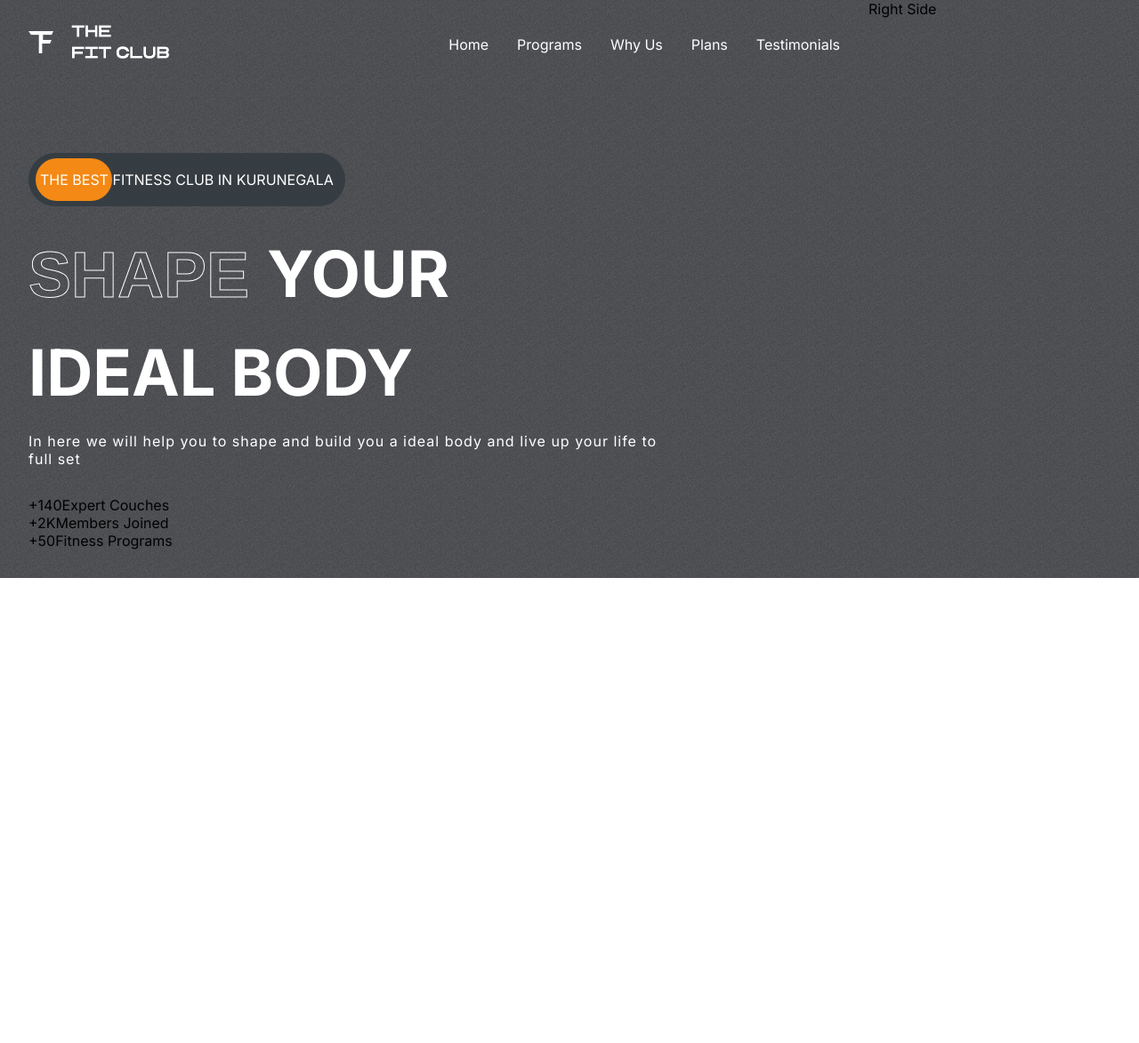
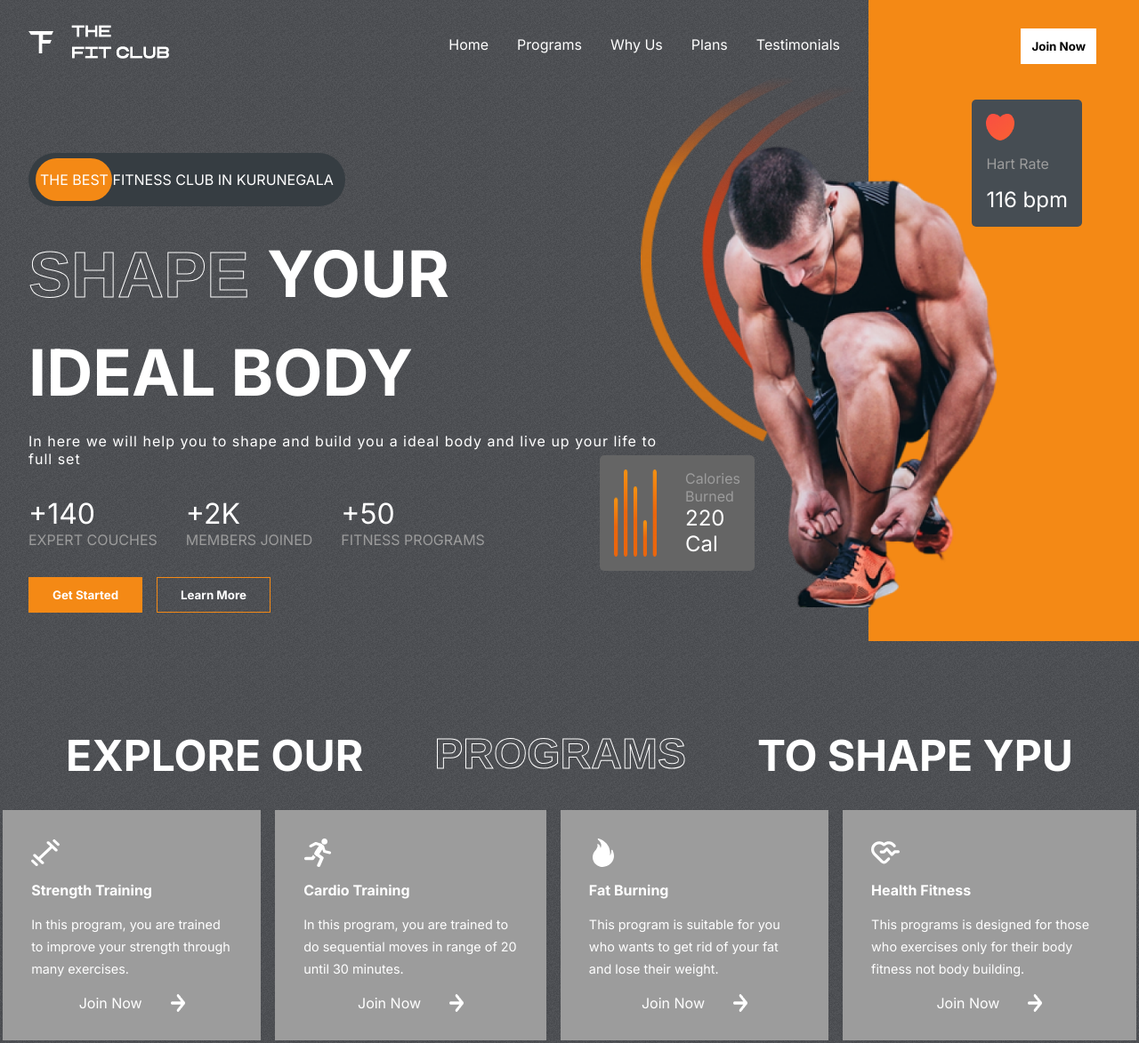
Before and after one commit to SachinUthpala/Fitness-club, a React (Create React App) app: page / in a window 1280 px wide. Shown: the whole page at 89% size. Before the commit the page ends 800 px from the top, so only its background shows below. Built offline with nearby package versions, Linux system fonts and the light colour scheme.

Commit message:
programs

```diff
--- a/src/App.css
+++ b/src/App.css
@@ -28,3 +28,19 @@
   -webkit-text-stroke-width: 1px;
   -webkit-text-stroke-color: #fff;
 }
+
+.btn{
+  background-color: #fff;
+  border: 4px solid transparent;
+  transition: 300ms all;
+  padding: 0.5rem;
+  font-weight: bold;
+  display: flex;
+  align-items: center;
+  justify-content: center;
+}
+
+.btn:hover{
+  cursor: pointer;
+
+}
--- a/src/App.js
+++ b/src/App.js
@@ -1,9 +1,11 @@
 import './App.css';
 import Hero from './components/Hero/Hero';
+import Programs from './components/Programs/Programs';
 function App() {
   return (
     <div className="App">
           <Hero />
+          <Programs />
     </div>
   );
 }
--- a/src/components/Hero/Hero.css
+++ b/src/components/Hero/Hero.css
@@ -14,6 +14,8 @@
 
 .right-h{
     flex: 1;
+    position: relative;
+    background: var(--orange);
 }
 
 .the-best-ad{
@@ -61,3 +63,121 @@
     letter-spacing: 1px;
     width: 80%;
 }
+
+.figures{
+    display: flex;
+    gap: 2rem;
+}
+
+.figures>div{
+    display: flex;
+    flex-direction: column;
+}
+
+.figures>div>span:nth-of-type(1){
+    font-size: 2rem;
+    color: white;
+}
+
+.figures>div>span:nth-of-type(2){
+    text-transform: uppercase;
+    color: var(--gray);
+}
+
+.hero-buttons{
+    display: flex;
+    gap: 1rem;
+    font-weight: bold;
+}
+
+.hero-buttons>button:nth-of-type(1){
+    width: 8rem;
+    color: #fff;
+    background: var(--orange);
+}
+
+.hero-buttons>button:nth-of-type(2){
+    width: 8rem;
+    color: #fff;
+    background: transparent;
+    border: 1px solid var(--orange);
+}
+
+.right-h>button{
+    position: absolute;
+    right: 3rem;
+    top: 2rem;
+    color: black;
+}
+
+.hart-rate{
+    display: flex;
+    flex-direction: column;
+    gap: 1rem;
+    width: fit-content;
+    background: var(--darkGrey);
+    padding: 1rem;
+    align-items: start;
+    position: absolute;
+    right: 4rem;
+    top: 7rem;
+    border-radius: 5px;
+}
+
+.hart-rate>:nth-child(1){
+    width: 2rem;
+}
+
+.hart-rate>:nth-child(2){
+    color: var(--gray);
+}
+
+.hart-rate>:nth-child(3){
+    color: #fff;
+    font-size: 1.5rem;
+}
+
+.hero-img{
+    position: absolute;
+    width: 23rem;
+    top: 10rem;
+    right: 8rem;
+}
+
+.hero-img-back{
+    position: absolute;
+    width: 15rem;
+    top: 5rem;
+    right: 20rem;
+    z-index: -1;
+}
+
+.calorie{
+    display: flex;
+    gap: 2rem;
+    background: var(--caloryCard);
+    border-radius: 5px;
+    padding: 1rem;
+    width: fit-content;
+    position: absolute;
+    top: 32rem;
+    right: 27rem;
+}
+
+.calorie>img{
+    width: 3rem;
+}
+
+.calorie>div{
+    display: flex;
+    flex-direction: column;
+    justify-content: space-between;
+}
+
+.calorie>div>:nth-child(1){
+    color: var(--gray);
+}
+.calorie>div>:nth-child(2){
+    color: #fff;
+    font-size: 1.5rem;
+}
--- a/src/components/Hero/Hero.jsx
+++ b/src/components/Hero/Hero.jsx
@@ -1,6 +1,10 @@
 import React from 'react'
 import './Hero.css'
 import Header from './Header/Header'
+import hero_image from '../../assets/hero_image.png'
+import hero_image_back from '../../assets/hero_image_back.png'
+import Hart from '../../assets/heart.png'
+import Calories from '../../assets/calories.png'
 
 const Hero = () => {
   return (
@@ -42,9 +46,38 @@ const Hero = () => {
                     <span>Fitness Programs</span>
                 </div>
             </div>
+            {/* hero-buttons */}
+            <div className="hero-buttons">
+                <button className='btn'>Get Started</button>
+                <button className='btn'>Learn More</button>
+            </div>
 
         </div>
-        <div className="right-h">Right Side</div>
+        <div className="right-h">
+            <button className="btn">
+                Join Now
+            </button>
+
+            <div className="hart-rate">
+                <img src={Hart} alt="" />
+                <span>Hart Rate</span>
+                <span>116 bpm</span>
+            </div>
+
+            {/* hero images */}
+
+            <img src={hero_image} alt="" className='hero-img' />
+            <img src={hero_image_back} alt="" className='hero-img-back' />
+
+            {/* calories */}
+            <div className="calorie">
+                <img src={Calories} alt="" />
+                <div>
+                    <span>Calories Burned</span>
+                    <span>220 Cal</span>
+                </div>
+            </div>
+        </div>
     </div>
   )
 }
--- /dev/null
+++ b/src/components/Programs/Programs.css
@@ -0,0 +1,64 @@
+.programs{
+    display: flex;
+    flex-direction: column;
+    gap: 2rem;
+    padding: 0.2rem;
+}
+
+.program-header{
+    display: flex;
+    gap: 5rem;
+    font-weight: bold;
+    color: #fff;
+    font-size: 3rem;
+    justify-content: center;
+    text-transform: uppercase;
+}
+
+.program-categories{
+    display: flex;
+    gap: 1rem;
+
+}
+
+.category{
+    display: flex;
+    flex-direction: column;
+    background: var(--gray);
+    padding: 2rem;
+    gap: 1rem;
+    color: #fff;
+    justify-content: space-between;
+}
+
+.category>:nth-child(1){
+    fill: #fff;
+    width: 2rem;
+    height: 2rem;
+}
+
+.category>:nth-child(2){
+    font-size: 1rem;
+    font-weight: bold;
+}
+
+.category>:nth-child(3){
+    font-size: 0.9rem;
+    line-height: 25px;
+}
+
+.join-now{
+    display: flex;
+    gap: 2rem;
+    align-self: center;
+}
+
+.join-now>img{
+    width: 1rem;
+}
+
+.category:hover{
+    background: var(--planCard);
+    cursor: pointer;
+    transition: 0.3s;
+}
--- /dev/null
+++ b/src/components/Programs/Programs.jsx
@@ -0,0 +1,38 @@
+import React from 'react'
+import './Programs.css'
+import {programsData} from '../../data/programsData'
+import rarrow from '../../assets/rightArrow.png'
+
+const Programs = () => {
+  return (
+    <div className="programs" id="programs">
+        <div className="program-header">
+            <span>Explore Our</span>
+            <span className='stroke-text'>Programs</span>
+            <span>To Shape Ypu</span>
+        </div>
+
+        <div className="program-categories">
+            {
+                programsData.map((program) =>(
+                    <div className='category'>
+                        {program.image}
+                        <span>
+                            {program.heading}
+                        </span>
+                        <span>
+                            {program.details}
+                        </span>
+                        <div className="join-now">
+                            <span>Join Now</span>
+                            <img src={rarrow} alt="" />
+                        </div>
+                    </div>
+                ))
+            }
+        </div>
+    </div>
+  )
+}
+
+export default Programs
```
Also changed, not shown: src/components/Reasons/Reasons.jsx (added, +10 -0 lines), src/components/Reasons/Reasons.css (added).
